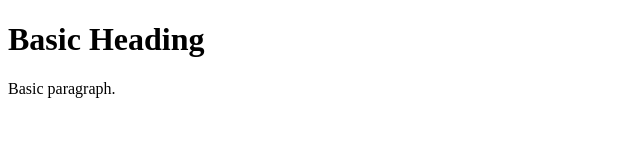
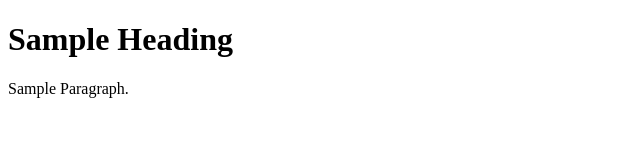
Before and after one commit to LoganR333/it718Lab5, a plain HTML site: page index.html in a window 1280 px wide. Shown: the whole page, without its empty margins (0-640 px from the left). Drawn offline with Linux system fonts and the light colour scheme.

Commit message:
Update index.html

```diff
--- a/index.html
+++ b/index.html
@@ -2,8 +2,8 @@
 <html>
 <body>
 
-<h1>Basic Heading</h1>
-<p>Basic paragraph.</p>
+<h1>Sample Heading</h1>
+<p>Sample Paragraph.</p>
 
 </body>
 </html>
```
